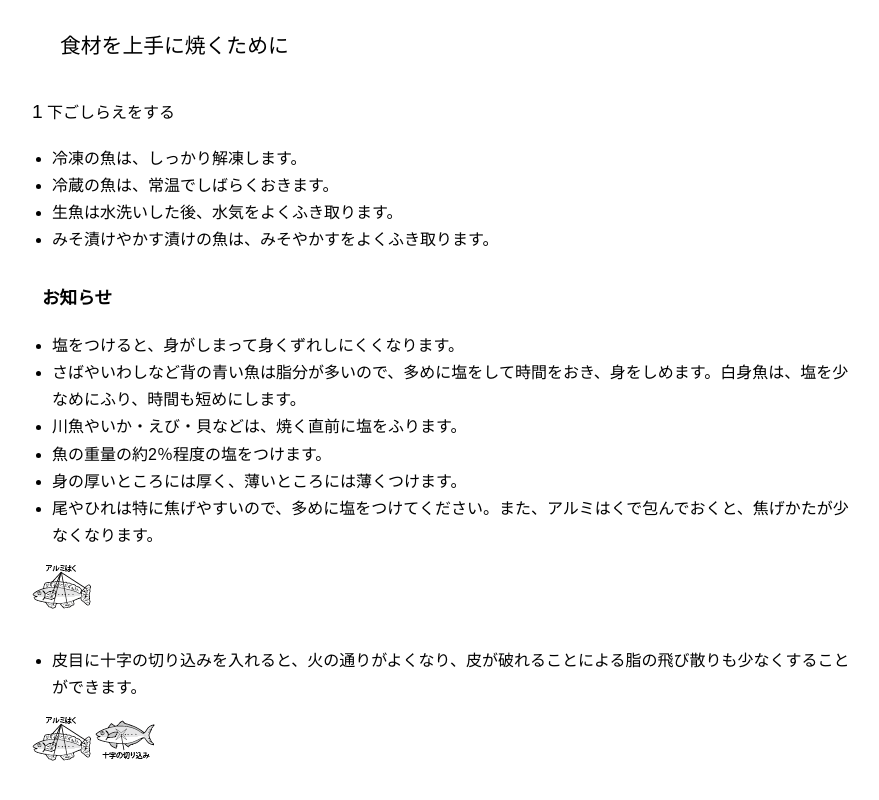
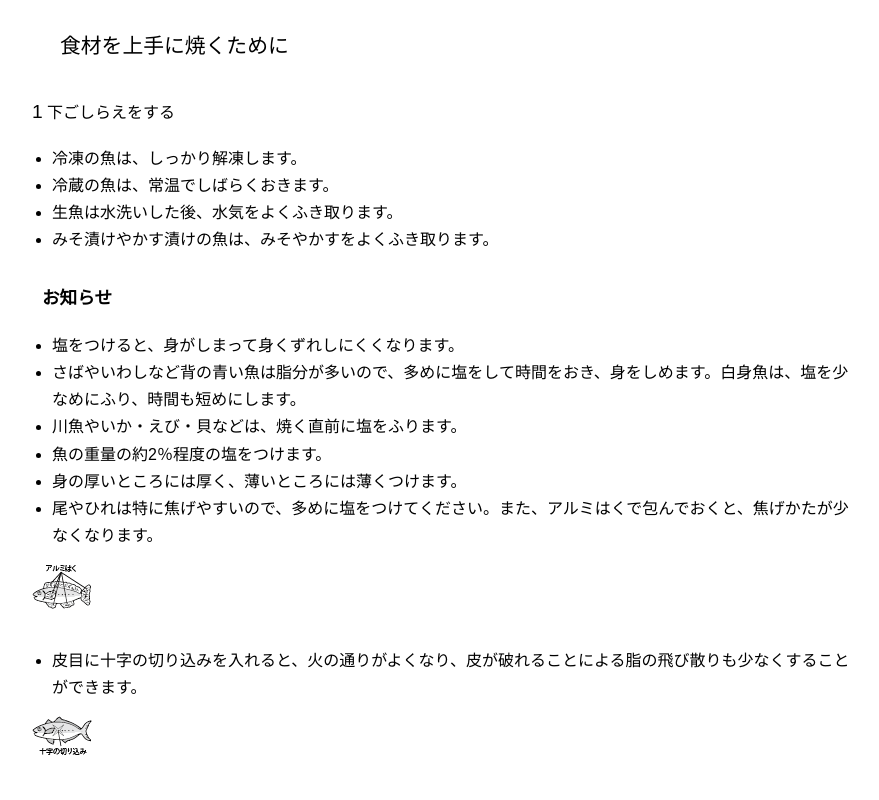
Before and after one commit to watoma06/rinnai, a plain HTML site: page index.html in a window 1280 px wide. Shown: the part 4755-5555 px from the top of the page, without its empty margins (198-1077 px from the left). Drawn offline with Linux system fonts and the light colour scheme.

Commit message:
修正版

```diff
--- a/index.html
+++ b/index.html
@@ -274,7 +274,6 @@
                         </div>
                         <div class="info-images-right">
                             <div class="fish-diagram">
-                              <img src="images/025944801-01_013.png" alt="アルミはく">
                               <img src="images/025944801-01_014.png" alt="十字の切り込み">
                             </div>
                         </div>
```
